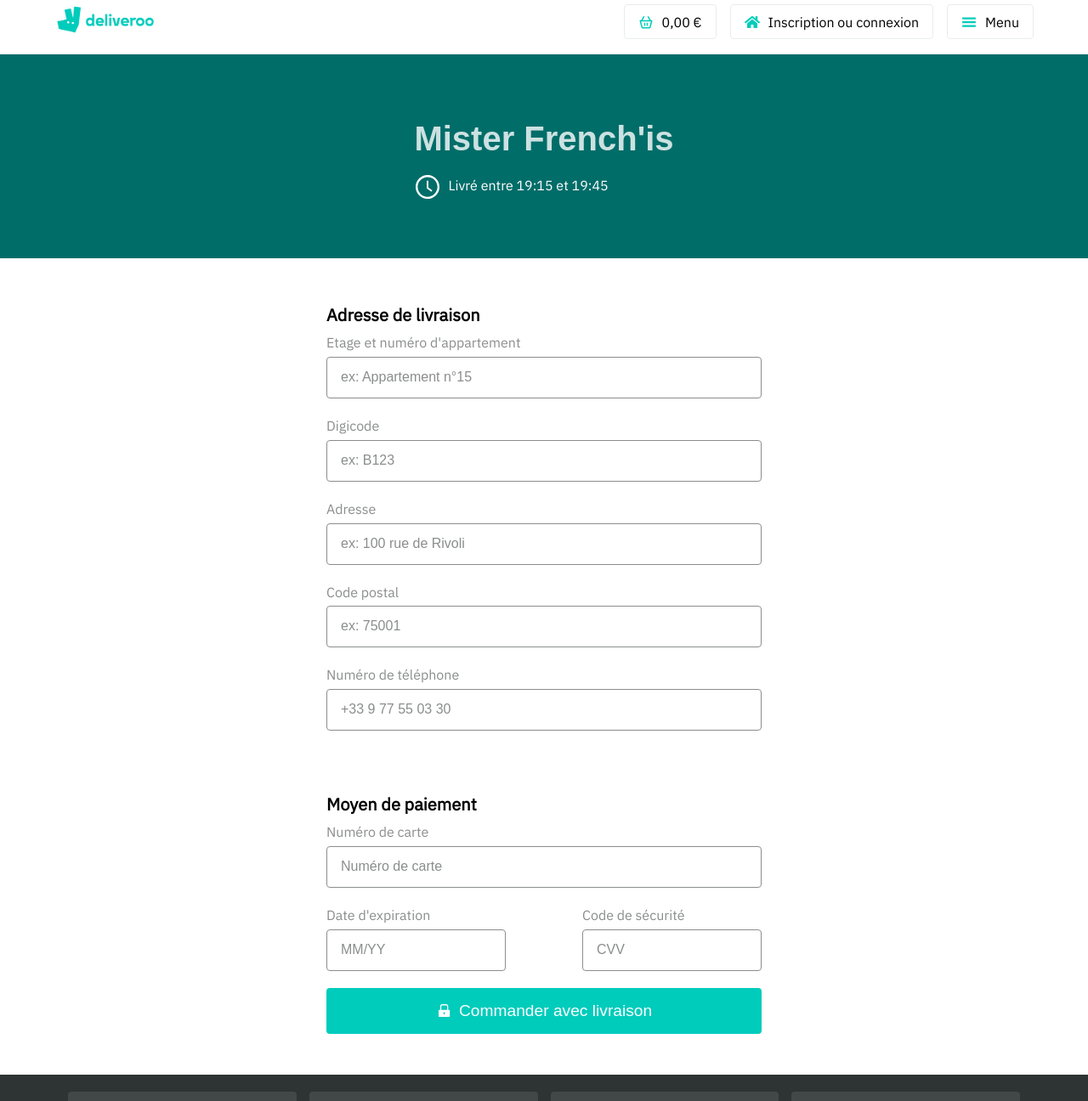
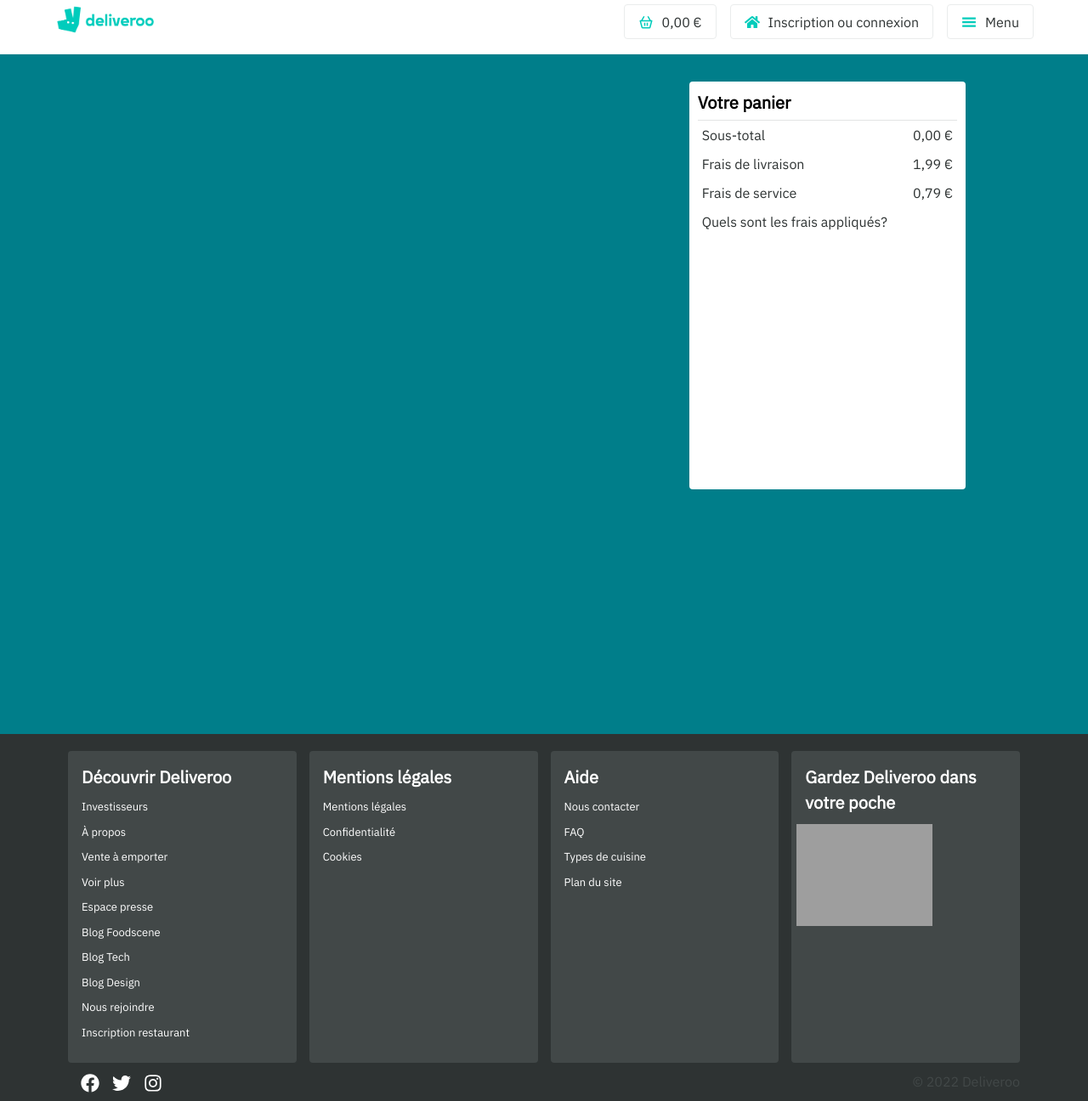
Before and after one commit to Orphee1/gatsby-deliveroo, a Gatsby site: page /checkout in a window 1280 px wide. Shown: the part 12-1308 px from the top of the page at 85% size. Built offline with nearby package versions, Linux system fonts and the light colour scheme; Gatsby itself is replaced by a stand-in of ours; grey boxes are pictures that could not be loaded.

Commit message:
Added login & checkout page

```diff
--- a/root-wrapper.js
+++ b/root-wrapper.js
@@ -1,5 +1,6 @@
 import React from "react"
 import { createGlobalStyle, ThemeProvider } from "styled-components"
+import { LoginProvider } from "./src/context/login-context"
 import { CartProvider } from "./src/context/cart-context"
 
 const theme = {
@@ -84,6 +85,10 @@ li {
 a {
   text-decoration: none;
   font-size: 0.8rem;
+}
+a:visited {
+
+  color: green;
 }
 
 h1 {
@@ -204,7 +209,9 @@ export const wrapRootElement = ({ element }) => {
   return (
     <ThemeProvider theme={theme}>
       <GlobalStyle />
-      <CartProvider>{element}</CartProvider>
+      <LoginProvider>
+        <CartProvider>{element}</CartProvider>
+      </LoginProvider>
     </ThemeProvider>
   )
 }
--- a/src/components/cart/styles/cart.js
+++ b/src/components/cart/styles/cart.js
@@ -59,7 +59,6 @@ export const BoxItem = styled(Box)`
   width: 100%;
   margin: 5px auto;
   justify-content: space-between;
-
   span {
     color: var(--cl-grey-1);
   }
@@ -71,6 +70,9 @@ export const BoxItem = styled(Box)`
 
 export const BoxLargeScreen = styled(Box)`
   display: none;
+  a {
+    width: 100%;
+  }
   @media only screen and (min-width: ${({ theme }) => theme.media2}) {
     display: flex;
     flex-direction: column;
@@ -85,10 +87,11 @@ export const BoxLittleScreen = styled(Box)`
 
 export const BoxColumn = styled(Box)`
   height: ${({ height }) => height};
-  padding: 10px;
+  padding: ${({ padding }) => padding && "10px"};
   margin: auto;
   justify-content: space-between;
   flex-direction: column;
+  border-bottom: ${({ border }) => border && "1px solid #e2e4e4"};
 `
 
 export const Button = styled.div`
--- a/src/components/footer/index.js
+++ b/src/components/footer/index.js
@@ -1,5 +1,5 @@
 import React from "react"
-import { FaTwitter, FaFacebook, FaInstagram } from "react-icons/fa"
+import { socialLinks } from "../../constants/social-links"
 import {
   Bottom,
   Box,
@@ -20,9 +20,14 @@ Footer.Bottom = () => {
   return (
     <Bottom>
       <Box>
-        <FaFacebook />
-        <FaTwitter />
-        <FaInstagram />
+        {socialLinks.map(social => {
+          const { id, el, url } = social
+          return (
+            <a key={id} href={url}>
+              {el}
+            </a>
+          )
+        })}
       </Box>
       <Text>© 2022 Deliveroo</Text>
     </Bottom>
--- a/src/components/footer/styles/footer.js
+++ b/src/components/footer/styles/footer.js
@@ -2,18 +2,19 @@ import styled from "styled-components/macro"
 
 export const Box = styled.div`
   display: flex;
-  svg {
+  a {
     color: white;
     margin-left: 15px;
     font-size: 22px;
   }
-  svg:nth-of-type(1):hover {
+  a:nth-of-type(1):hover {
     color: #4967aa;
+    /* color: red; */
   }
-  svg:nth-of-type(2):hover {
+  a:nth-of-type(2):hover {
     color: #20a1f2;
   }
-  svg:nth-of-type(3):hover {
+  a:nth-of-type(3):hover {
     color: #f50a6a;
   }
 `
--- a/src/components/navbar/styles/navbar.js
+++ b/src/components/navbar/styles/navbar.js
@@ -64,5 +64,5 @@ export const ListItem = styled.li`
 `
 
 export const Text = styled.span`
-  color: var(--clr-gey-1);
+  color: #2e3333;
 `
--- /dev/null
+++ b/src/constants/social-links.js
@@ -0,0 +1,20 @@
+import React from "react"
+import { FaTwitter, FaFacebook, FaInstagram } from "react-icons/fa"
+
+export const socialLinks = [
+  {
+    id: 1,
+    el: <FaFacebook />,
+    url: "https://www.facebook.com/DeliverooFR/",
+  },
+  {
+    id: 2,
+    el: <FaTwitter />,
+    url: "https://twitter.com/Deliveroo_FR",
+  },
+  {
+    id: 3,
+    el: <FaInstagram />,
+    url: "https://www.instagram.com/deliveroo_fr/",
+  },
+]
--- /dev/null
+++ b/src/containers/basket.js
@@ -0,0 +1,60 @@
+import React, { useContext } from "react"
+import { CartContext } from "../context/cart-context"
+import { Cart } from "../components"
+import { formatPrice } from "../utils/helpers"
+import styled from "styled-components"
+import { delivery } from "../images"
+
+export const BasketContainer = () => {
+  const { deliveryFee, cart, serviceFee, subTotal } = useContext(CartContext)
+  console.log(cart)
+
+  return (
+    <Wrapper>
+      <Cart.Title>Votre panier</Cart.Title>
+      <Cart.BoxColumn border>
+        {cart.map(item => {
+          const { id, price, quantity, title } = item
+          return (
+            <Cart.BoxItem nopadding>
+              <Cart.Text>{quantity}x</Cart.Text>
+              <Cart.Text>{title}</Cart.Text>
+              <Cart.Text>{formatPrice(quantity * price)}</Cart.Text>
+            </Cart.BoxItem>
+          )
+        })}
+      </Cart.BoxColumn>
+      <Cart.BoxColumn>
+        <Cart.BoxItem>
+          <Cart.Text>Sous-total</Cart.Text>
+          <Cart.Text>{formatPrice(subTotal)}</Cart.Text>
+        </Cart.BoxItem>
+        <Cart.BoxItem>
+          <Cart.Text>Frais de livraison</Cart.Text>
+          <Cart.Text>{formatPrice(deliveryFee)}</Cart.Text>
+        </Cart.BoxItem>
+        <Cart.BoxItem>
+          <Cart.Text>Frais de service</Cart.Text>
+          <Cart.Text>{formatPrice(serviceFee)}</Cart.Text>
+        </Cart.BoxItem>
+        <Cart.BoxItem>
+          <Cart.Text color="#2e3333">Quels sont les frais appliqués?</Cart.Text>
+        </Cart.BoxItem>
+      </Cart.BoxColumn>
+    </Wrapper>
+  )
+}
+
+const Wrapper = styled.aside`
+  grid-column: 3/4;
+  background: var(--clr-white);
+  width: 100%;
+  height: 30rem;
+  border-radius: var(--radius);
+  /* display: flex;
+  flex-direction: column; */
+  padding: 10px;
+  @media (max-width: ${({ theme }) => theme.media2}) {
+    display: none;
+  }
+`
--- a/src/containers/cartBottom.js
+++ b/src/containers/cartBottom.js
@@ -1,4 +1,5 @@
 import React, { Fragment } from "react"
+import { Link } from "gatsby"
 import { Cart } from "../components"
 import { formatPrice } from "../utils/helpers"
 
@@ -14,15 +15,19 @@ export const CartBottomContainer = ({
     <Cart.Bottom>
       <Cart.BoxLargeScreen>
         <Cart.Alert offered={offered} restToOffer={restToOffer} />
+        <Link to="/checkout">
           <Cart.Button active>
             <Cart.Text>Finaliser la commande</Cart.Text>
           </Cart.Button>
+        </Link>
       </Cart.BoxLargeScreen>
       <Cart.BoxLittleScreen>
         {display ? (
+          <Link to="/checkout">
             <Cart.Button active>
               <Cart.Text>Finaliser la commande</Cart.Text>
             </Cart.Button>
+          </Link>
         ) : (
           <Fragment>
             <Cart.Alert offered={offered} restToOffer={restToOffer} />
--- a/src/containers/cartEmpty.js
+++ b/src/containers/cartEmpty.js
@@ -5,8 +5,8 @@ import { IoIosBasket } from "react-icons/io"
 export const CartEmptyContainer = () => {
   return (
     <Cart.Empty>
-      <Cart.BoxColumn height="100%">
-        <Cart.BoxColumn>
+      <Cart.BoxColumn height="100%" padding>
+        <Cart.BoxColumn padding>
           <Cart.Icon>
             <IoIosBasket />
           </Cart.Icon>
--- a/src/containers/index.js
+++ b/src/containers/index.js
@@ -1,4 +1,5 @@
 import { ArticleContainer } from "./article"
+import { BasketContainer } from "./basket"
 import { CardContainer } from "./card"
 import { CartContainer } from "./cart"
 import { CartBottomContainer } from "./cartBottom"
@@ -15,6 +16,7 @@ import { OfferStripeContainer } from "./offerStripe"
 
 export {
   ArticleContainer,
+  BasketContainer,
   CardContainer,
   CartContainer,
   CartBottomContainer,
--- a/src/containers/navbar.js
+++ b/src/containers/navbar.js
@@ -1,6 +1,7 @@
 import React, { useContext } from "react"
+import { CartContext } from "../context/cart-context"
+import { LoginContext } from "../context/login-context"
 import { Link } from "gatsby"
-import { CartContext } from "../context/cart-context"
 import { deliveroo } from "../images"
 import { formatPrice } from "../utils/helpers"
 import { GiHamburgerMenu } from "react-icons/gi"
@@ -9,8 +10,8 @@ import { BiBasket } from "react-icons/bi"
 import { Navbar } from "../components"
 
 export function NavBarContainer() {
-  const globalData = useContext(CartContext)
-  const { subTotal } = globalData
+  const { subTotal } = useContext(CartContext)
+  const { isLoggedIn } = useContext(LoginContext)
   return (
     <Navbar>
       <Navbar.Row>
@@ -25,10 +26,19 @@ export function NavBarContainer() {
             </Navbar.Button>
           </Navbar.ListItem>
           <Navbar.ListItem>
-            <Navbar.Button>
-              <FaHome />
-              <Navbar.Text>Inscription ou connexion</Navbar.Text>
-            </Navbar.Button>
+            {isLoggedIn && (
+              <Navbar.Button>
+                <Navbar.Text>Devenir partenaire</Navbar.Text>
+              </Navbar.Button>
+            )}
+            {!isLoggedIn && (
+              <Link to="/signin">
+                <Navbar.Button>
+                  <FaHome />
+                  <Navbar.Text>Inscription ou connexion</Navbar.Text>
+                </Navbar.Button>
+              </Link>
+            )}
           </Navbar.ListItem>
           <Navbar.ListItem>
             <Navbar.Button>
--- a/src/context/cart-context.js
+++ b/src/context/cart-context.js
@@ -126,10 +126,7 @@ const CartProvider = ({ children }) => {
   const deliveryOffer = restToOffer > 0 ? false : true
 
   // console.log(cartState)
-
-  return (
-    <CartContext.Provider
-      value={{
+  const cartContext = {
     additionalFee: fees.additional,
     deliveryFee: fees.delivery,
     serviceFee: fees.service,
@@ -144,10 +141,10 @@ const CartProvider = ({ children }) => {
     total,
     restToOffer,
     offered: deliveryOffer,
-      }}
-    >
-      {children}
-    </CartContext.Provider>
+  }
+
+  return (
+    <CartContext.Provider value={cartContext}>{children}</CartContext.Provider>
   )
 }
 
--- /dev/null
+++ b/src/context/login-context.js
@@ -0,0 +1,24 @@
+import React from "react"
+
+const LoginContext = React.createContext(false)
+
+const LoginProvider = ({ children }) => {
+  const [isLoggedIn, setIsLoggedIn] = React.useState(false)
+
+  const handleIsLogin = () => {
+    setIsLoggedIn(isLoggedIn => !isLoggedIn)
+  }
+
+  const loggedInContext = {
+    isLoggedIn,
+    handleIsLogin,
+  }
+
+  return (
+    <LoginContext.Provider value={loggedInContext}>
+      {children}
+    </LoginContext.Provider>
+  )
+}
+
+export { LoginContext, LoginProvider }
--- a/src/pages/checkout.js
+++ b/src/pages/checkout.js
@@ -1,102 +1,13 @@
 import React from "react"
 import { Layout } from "../components"
 import styled from "styled-components"
-import { AiFillLock, AiOutlineClockCircle } from "react-icons/ai"
+import { BasketContainer } from "../containers"
 
 const Checkout = () => {
   return (
     <Layout>
       <Wrapper>
-        <section className="top">
-          <div className="center">
-            <h1>Mister French'is</h1>
-            <div className="s-b">
-              <AiOutlineClockCircle
-                fontSize="2rem"
-                style={{ color: "#ffffff", marginRight: "0.5rem" }}
-              />
-              <p>Livré entre 19:15 et 19:45</p>
-            </div>
-          </div>
-        </section>
-        <section className="body">
-          <div className="center">
-            <article className="contact-form">
-              <form action="">
-                <div className="form-group">
-                  <h3>Adresse de livraison</h3>
-                  <p>Etage et numéro d'appartement</p>
-                  <input
-                    type="text"
-                    placeholder="ex: Appartement n°15"
-                    className="form-control"
-                  />
-                  <p>Digicode</p>
-                  <input
-                    type="text"
-                    placeholder="ex: B123"
-                    className="form-control"
-                  />
-                  <p>Adresse</p>
-                  <input
-                    type="text"
-                    placeholder="ex: 100 rue de Rivoli"
-                    className="form-control"
-                  />
-                  <p>Code postal</p>
-                  <input
-                    type="text"
-                    placeholder="ex: 75001"
-                    className="form-control"
-                  />
-                  <p>Numéro de téléphone</p>
-                  <input
-                    type="text"
-                    placeholder="+33 9 77 55 03 30"
-                    className="form-control"
-                  />
-                </div>
-
-                <div className="form-group">
-                  <h3>Moyen de paiement</h3>
-                  <p>Numéro de carte</p>
-                  <input
-                    type="text"
-                    placeholder="Numéro de carte"
-                    className="form-control"
-                  />
-                  <div className="s-b">
-                    <div>
-                      <p>Date d'expiration</p>
-
-                      <input
-                        type="text"
-                        placeholder="MM/YY"
-                        className="form-control"
-                      />
-                    </div>
-                    <div>
-                      <p>Code de sécurité</p>
-
-                      <input
-                        type="text"
-                        placeholder="CVV"
-                        className="form-control"
-                      />
-                    </div>
-                  </div>
-                  <button type="submit" className="btn">
-                    <AiFillLock
-                      fontSize="1.2rem"
-                      style={{ color: "white", marginRight: "0.5rem" }}
-                    />
-                    Commander avec livraison
-                  </button>
-                </div>
-              </form>
-            </article>
-          </div>
-        </section>
+        <BasketContainer />
       </Wrapper>
     </Layout>
   )
@@ -107,72 +18,14 @@ export default Checkout
 const Wrapper = styled.main`
   min-height: 100vh;
   height: auto;
+  padding: 2rem 0;
   margin: 0;
-  background: #006d69;
+  background: #007e8a;
+  display: grid;
+  grid-template-columns: 10% 2fr 1fr 10%;
+  grid-gap: 1rem;
 
-  .top {
-    width: 100%;
-    height: 30vh;
-    margin: 0 auto;
-    display: grid;
-    place-items: center;
-    padding: 1rem 0;
-    h1,
-    p {
-      color: var(--clr-white);
-    }
-    .center {
-      display: flex;
-      flex-direction: column;
-      align-items: flex-start;
-      justify-content: center;
-    }
-  }
-  .body {
-    width: 100%;
-    height: auto;
-    margin: 0 auto;
-    padding: 1rem 0 2rem 0;
-    display: flex;
-    justify-content: center;
-    align-items: flex-start;
-    background: var(--clr-white);
-  }
-  .contact-form {
-    text-align: flex-start;
-    width: 90vw;
-    max-width: 35rem;
-  }
-
-  .contact-form h3 {
-    padding-top: 1.25rem;
-    color: var(--clr-grey-5);
-  }
-  .form-group {
-    padding: 1rem 1.5rem;
-  }
-  .form-control {
-    display: block;
-    width: 100%;
-    padding: 1rem 1rem;
-    border: 1px solid var(--cl-grey-6);
-    margin-bottom: 1.25rem;
-    border-radius: var(--radius);
-  }
-  .form-control::placeholder {
-    font-weight: 300;
-    font-size: 1rem;
-    font-weight: lighter;
-    color: var(--cl-grey-6);
-  }
-  button {
-    display: flex;
-    align-items: center;
-    justify-content: center;
-    width: 100%;
-    padding: 1rem;
-    border: none;
-    color: var(--clr-white);
-    background: var(--clr-turq);
+  @media (max-width: ${({ theme }) => theme.media2}) {
+    background: red;
   }
 `
```
Also changed, not shown: src/context/modal-context.js (+9 -9 lines), src/pages/signin.js (added, +48 -0 lines). Lines whose indentation alone changed are shown as unchanged.
